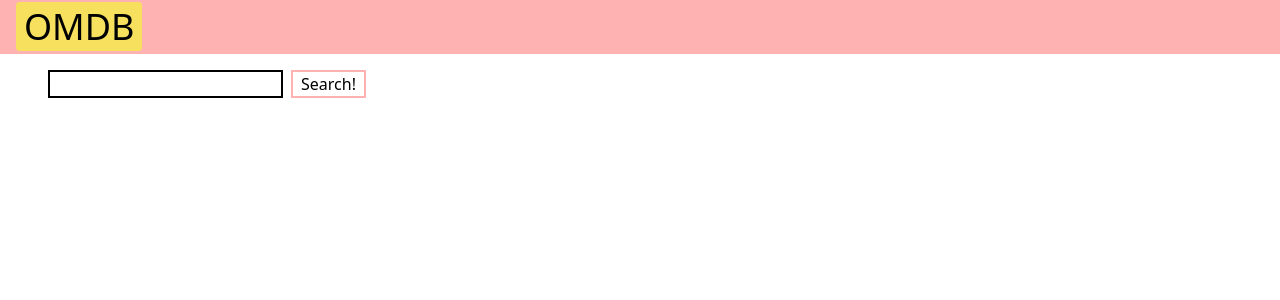
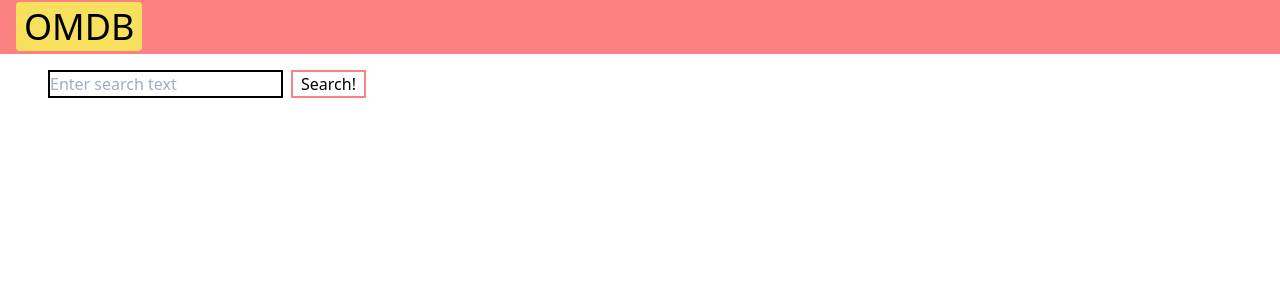
Before and after one commit to KirankumarAmbati/omdb-api-usage, a Next.js app: page / in a window 1280 px wide. Shown: the top 300 px of the page. Built offline with nearby package versions, Linux system fonts and the light colour scheme.

Commit message:
chore: code formatting

```diff
--- a/assets/styles.css
+++ b/assets/styles.css
@@ -1,3 +1,11 @@
 @tailwind base;
 @tailwind components;
 @tailwind utilities;
+
+.grow {
+    transition: all .2s ease-in-out
+}
+
+.grow:hover {
+    transform: scale(1.1)
+}
--- a/pages/index.js
+++ b/pages/index.js
@@ -2,44 +2,60 @@ import React from 'react'
 import Link from 'next/link'
 import fetch from 'isomorphic-unfetch'
 
-import useGlobal from "../store";
+import useGlobal from "../store"
 import "../assets/styles.css"
 
 const Index = () => {
+    const [globalState, globalActions] = useGlobal()
 
-    const [globalState, globalActions] = useGlobal();
-
-    let { movies, searchText, totalResults, page } = globalState;
-    let { setMovies, setSearchText, setTotalResults, setPage } = globalActions;
+    let { movies, searchText, totalResults, page } = globalState
+    let { setMovies, setSearchText, setTotalResults, setPage } = globalActions
 
     return (
         <>
-            <div className="bg-red-300">
-                <span className="text-4xl px-2 bg-yellow-400 mx-4 rounded">OMDB</span>
-            </div>
+            <Link href="/">
+                <div className="bg-red-400 cursor-pointer">
+                    <span className="text-4xl px-2 bg-yellow-400 mx-4 rounded">OMDB</span>
+                </div>
+            </Link>
             <div className="bg-grey-light px-12 py-4">
-
                 <div className="mb-4">
-                    <input className="border-2 border-black border-solid" type="text" value={searchText} onChange={(e) => setSearchText(e.target.value)} />
-                    <button className="mx-2 px-2 border-2 border-red-300 border-solid hover:bg-red-300 hover:text-white" onClick={() => getMoviesBySearch(searchText, setMovies, setTotalResults, page)}>Search!</button>
+                    <input
+                        className="border-2 border-black border-solid"
+                        type="text"
+                        placeholder="Enter search text"
+                        value={searchText}
+                        onChange={(e) => setSearchText(e.target.value)}
+                    />
+                    <button
+                        className="mx-2 px-2 border-2 border-red-400 border-solid hover:bg-red-400 hover:text-white"
+                        onClick={() => getMoviesBySearch(searchText, setMovies, setTotalResults, page)}
+                    >
+                        Search!
+                    </button>
                 </div>
 
                 {
                     movies.length > 0 && (
                         <div>
                             Total Pages: {Math.floor(totalResults / 10) + 1}. Go to Page: <input className="border-black border-solid border-2" type="text" value={page} onChange={(e) => setPage(e.target.value)} />
-                            <button className="ml-2 px-1 border-solid border-red-300 border-2 hover:bg-red-300 hover:text-white" onClick={() => getMoviesBySearch(searchText, setMovies, setTotalResults, page)}>GO</button>
+                            <button
+                                className="ml-2 px-1 border-solid border-red-400 border-2 hover:bg-red-400 hover:text-white"
+                                onClick={() => getMoviesBySearch(searchText, setMovies, setTotalResults, page)}
+                            >
+                                GO
+                            </button>
                         </div>
                     )
                 }
 
                 {
                     movies.length > 0 && movies.map((movie, index) => (
-                        <div className="inline-block max-w-1/6 min-h-1/2 cursor-pointer border-solid border-2 border-black hover:bg-red-300 hover:border-red-300 m-2" key={index}>
+                        <div className="bg-blue-200 grow inline-block max-w-1/6 min-h-1/2 cursor-pointer border-solid border-2 border-black hover:bg-red-400 hover:border-red-400 m-2" style={{}} key={index}>
                             <Link href="/movie/[imdbID]" as={`/movie/${movie.imdbID}`}>
                                 <div>
                                     <img className="p-2" src={movie.Poster} alt={movie.Title} />
-                                    <h1 className="text-center text-lg m-2">{`${movie.Title} (${movie.Year})`}</h1>
+                                    <h1 className="text-center text-lg m-2"><b>{`${movie.Title} (${movie.Year})`}</b></h1>
                                 </div>
                             </Link>
                         </div>
--- a/pages/movie/[imdbID].js
+++ b/pages/movie/[imdbID].js
@@ -1,12 +1,15 @@
 import React from 'react'
 import fetch from 'isomorphic-unfetch'
+import Link from 'next/link'
 
 const Movie = ({ movie }) => {
     return (
         <>
-            <div className="bg-red-300">
-                <span className="text-4xl px-2 bg-yellow-400 mx-4 rounded">OMDB</span>
-            </div>
+            <Link href="/">
+                <div className="bg-red-400 cursor-pointer">
+                    <span className="text-4xl px-2 bg-yellow-400 mx-4 rounded">OMDB</span>
+                </div>
+            </Link>
             <div className="bg-gray-light p-8">
                 <div className="bg-red-300 p-8 flex">
                     <img className="p-2 border-black border-2 border-solid" src={movie.Poster} alt={movie.Title} />
@@ -73,12 +76,12 @@ const Movie = ({ movie }) => {
 }
 
 Movie.getInitialProps = async function ({ query }) {
-    const res = await fetch(`http://www.omdbapi.com/?apikey=${process.env.OMDB_API_KEY}&i=${query.imdbID}`);
-    const data = await res.json();
+    const res = await fetch(`http://www.omdbapi.com/?apikey=${process.env.OMDB_API_KEY}&i=${query.imdbID}`)
+    const data = await res.json()
 
     return {
         movie: data
-    };
-};
+    }
+}
 
 export default Movie
```
Also changed, not shown: actions/index.js (+8 -8 lines), store/index.js (+5 -5 lines).
